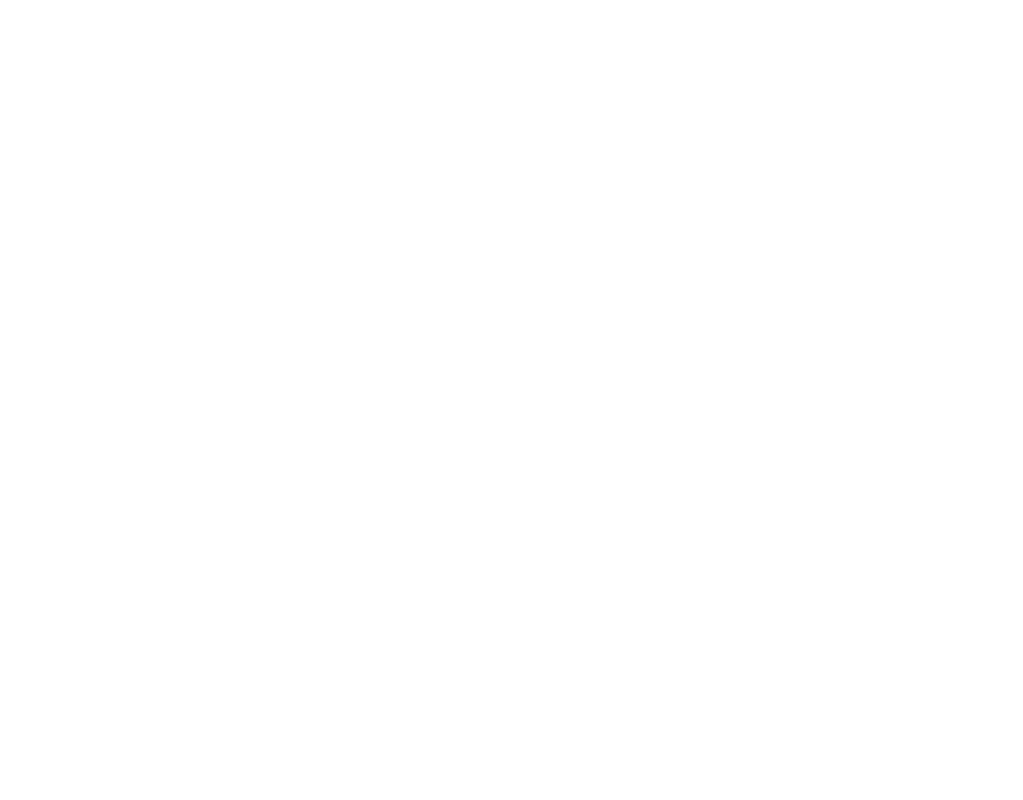
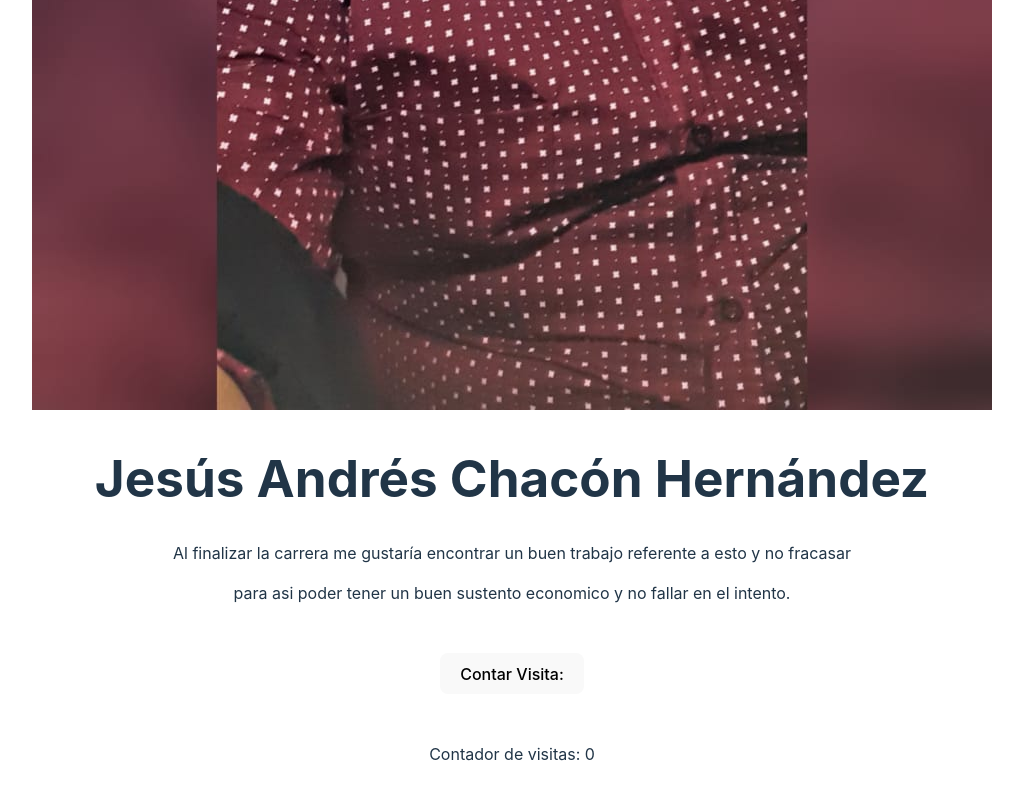
Before and after one commit to Reaper-Black/Page_Count, a React (Vite) app: page /spanish in a window 1280 px wide. Shown: the part 926-1726 px from the top of the page, without its empty margins (128-1151 px from the left). Before the commit the page ends 800 px from the top, so only its background shows below. Built offline with nearby package versions, Linux system fonts and the light colour scheme.

Commit message:
feat: adding my picture and my info

```diff
--- a/src/App.jsx
+++ b/src/App.jsx
@@ -1,16 +1,30 @@
 import { useState } from 'react'
 import './App.css'
+
 
 function App() {
   const [count, setCount] = useState(0)
 
   return (
     <div className="App">
+      <div className='photo'>
+        <img className="picture" src="./img/me.jpeg" alt="perfil"></img>
+      </div>
+      <div className='name'>
+        <h1>Jesús Andrés Chacón Hernández</h1>
+      </div>
+      <div className='information'>
+        <p>Al finalizar la carrera me gustaría encontrar un buen trabajo referente a esto y no fracasar</p>
+        <p>para asi poder tener un buen sustento economico y no fallar en el intento.</p>
+      </div>
       <div className="card">
-        <button className="button-visit" onClick={() => setCount((count) => count + 1)}>Contar Visita: {count}</button>
+        <button className="button-visit" onClick={() => setCount((count) => count + 1)}>Contar Visita: </button>
       </div>
+      <div>
+        <p>Contador de visitas: {count}</p>
+      </div>
+
     </div>
   )
 }
-
 export default App
```
Also changed, not shown: src/context/Context.jsx (deleted, +0 -24 lines), public/img/me.jpeg (added), src/main.jsx (line endings or trailing spaces).
